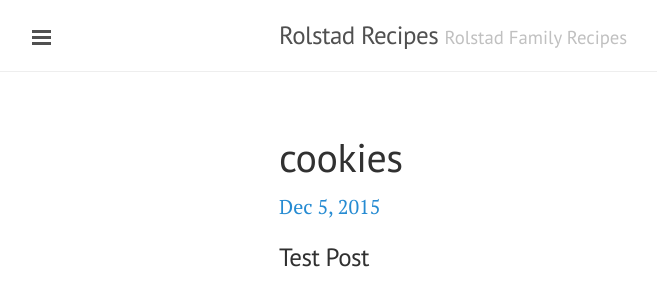
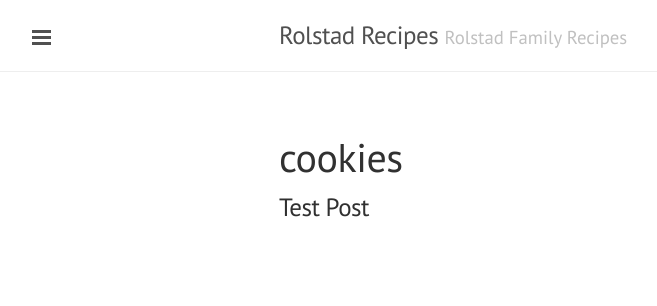
Before and after one commit to jrolstad/jrolstad.github.io, a Jekyll site: the page built from categories/cookies/index.html, in a window 1280 px wide. Shown: the top 306 px of the page, without its empty margins (1-658 px from the left). Built offline with Jekyll 4.4.1, drawn with Linux system fonts in a browser that asks for light colours.

Commit message:
Removing date

```diff
--- a/_layouts/categorypage.html
+++ b/_layouts/categorypage.html
@@ -8,7 +8,6 @@ layout: default
 {% for post in site.categories[page.category] %}
   <div class="post">
         <a href="{{ post.url | prepend: site.baseurl }}" class="post-link">
-          <p class="post-meta">{{ post.date | date: "%b %-d, %Y" }}</p>
           <h3 class="h2 post-title">{{ post.title }}</h3>
           <p class="post-summary">{{ post.summary }}</p>
         </a>
```
